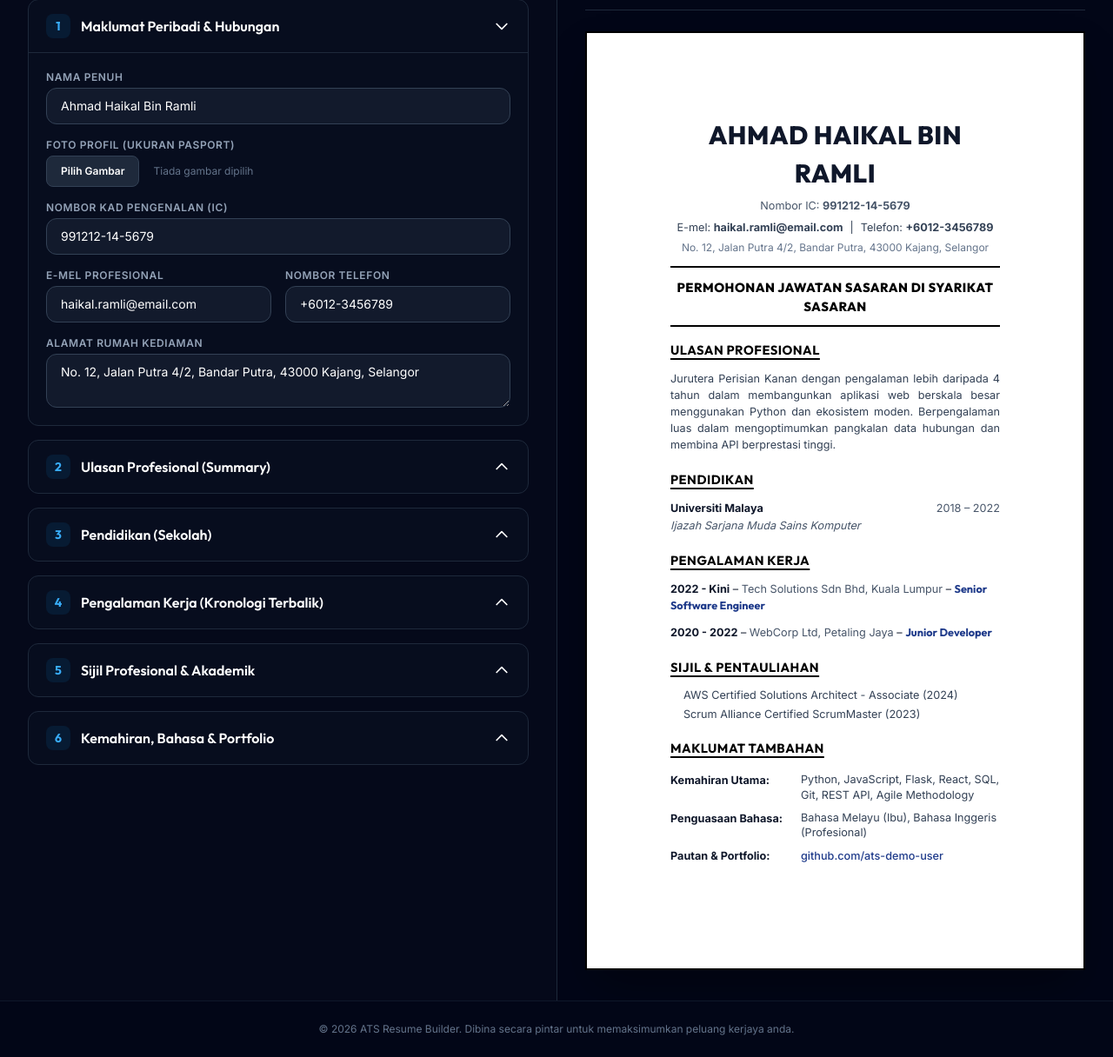
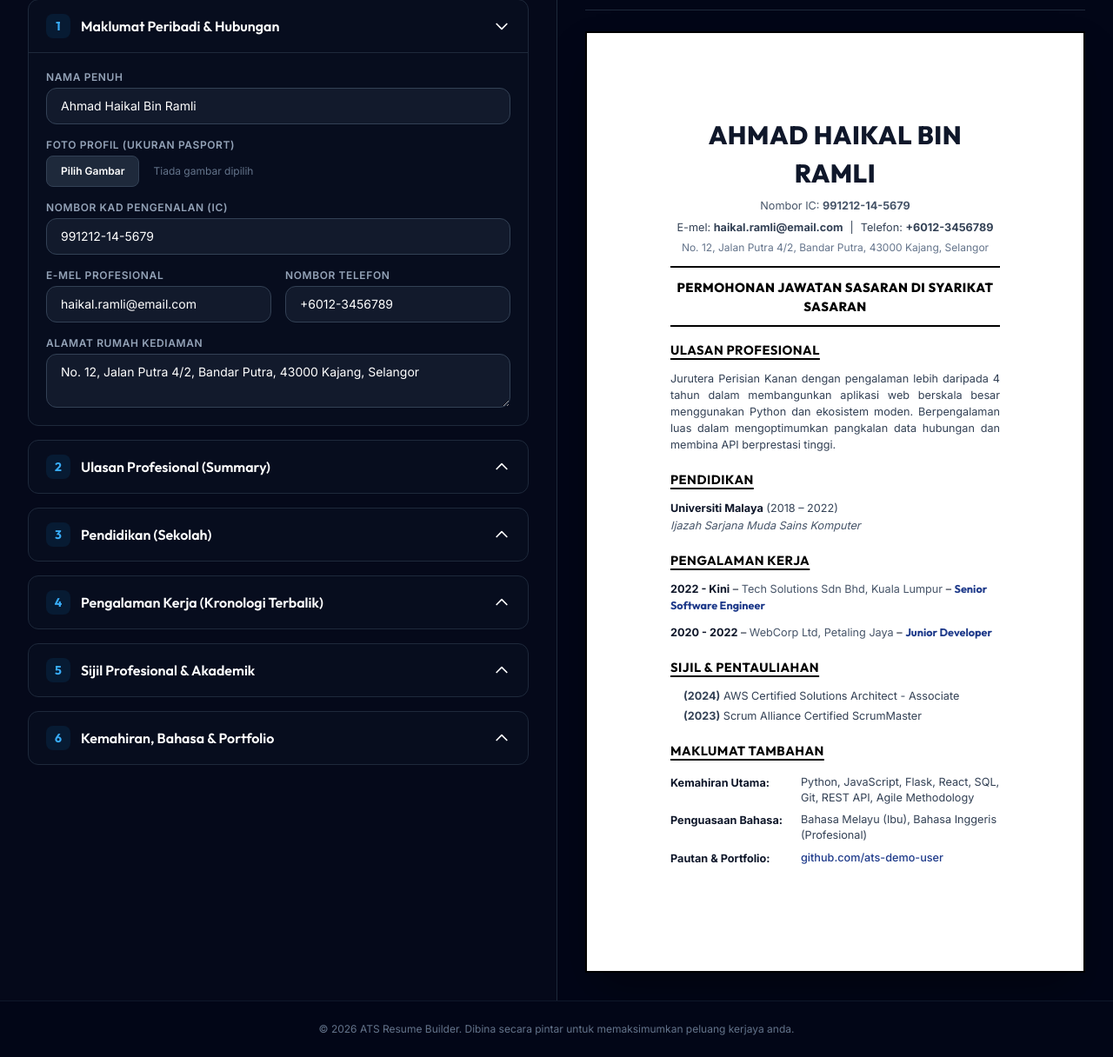
Before and after one commit to fuzb36/resume, a Flask app: page /admin/resume/edit/1 in a window 1280 px wide. Shown: the part 272-1488 px from the top of the page at 87% size. Run offline with Flask 3, Linux system fonts and the light colour scheme; the visitor is signed in with stand-in values (Sample User, id 1); data comes from the database, SQL or seed files in the repository; some libraries are stand-ins or nearby versions.

Commit message:
feat: education year inline with brackets, cert year extracted to front; fix all borders to black

```diff
--- a/static/main.js
+++ b/static/main.js
@@ -536,11 +536,13 @@ function updatePreview() {
 
         educationData.forEach(item => {
             if (item.institusi || item.bidang) {
+                const tahun = (item.tahun_mula || item.tahun_tamat)
+                    ? ` (${item.tahun_mula || ''}${item.tahun_mula && item.tahun_tamat ? ' – ' : ''}${item.tahun_tamat || ''})`
+                    : '';
                 paperHtml += `
                     <div class="resume-item" style="margin-bottom: 10px; font-size: 9.5pt;">
-                        <div style="display: flex; justify-content: space-between; font-weight: bold; color: #0f172a;">
-                            <span>${item.institusi || 'Nama Institusi'}</span>
-                            <span style="font-weight: normal; color: #475569;">${item.tahun_mula || 'Tahun'} &ndash; ${item.tahun_tamat || 'Tahun'}</span>
+                        <div style="font-weight: bold; color: #0f172a;">
+                            ${item.institusi || 'Nama Institusi'}<span style="font-weight: normal; color: #334155;">${tahun}</span>
                         </div>
                         <div style="font-style: italic; color: #475569; margin-top: 1px;">${item.bidang || 'Bidang Pengajian'}</div>
                     </div>
@@ -583,12 +585,22 @@ function updatePreview() {
     if (validCerts.length > 0) {
         paperHtml += `
             <div class="resume-section" style="margin-bottom: 20px;">
-                <h2 style="font-size: 11pt; font-weight: bold; color: #000000; border: none; margin: 0 0 10px 0; padding-bottom: 0; text-transform: uppercase; letter-spacing: 0.5px; font-family: 'Outfit', 'Arial', sans-serif;">Sijil & Pentauliahan</h2>
+                <h2 style="font-size: 11pt; font-weight: bold; color: #000000; border: none; margin: 0 0 10px 0; padding-bottom: 0; text-transform: uppercase; letter-spacing: 0.5px; font-family: 'Outfit', 'Arial', sans-serif;">Sijil &amp; Pentauliahan</h2>
                 <ul style="margin: 0; padding-left: 15px; font-size: 9.5pt; color: #334155;">
         `;
 
         validCerts.forEach(item => {
-            paperHtml += `<li style="margin-bottom: 4px; line-height: 1.4;">${item.nama}</li>`;
+            // Ekstrak tahun dari kurungan di hujung nama sijil: "Nama Sijil (2024)" -> "(2024) Nama Sijil"
+            const bracketMatch = item.nama.match(/^(.*?)\s*(\(\d{4}(?:\s*[-–]\s*\d{4})?\))\s*$/);
+            let displayName;
+            if (bracketMatch) {
+                const namaTanpaTahun = bracketMatch[1].trim();
+                const tahunKurungan = bracketMatch[2];
+                displayName = `<span style="font-weight: bold; color: #334155;">${tahunKurungan}</span> ${namaTanpaTahun}`;
+            } else {
+                displayName = item.nama;
+            }
+            paperHtml += `<li style="margin-bottom: 4px; line-height: 1.5;">${displayName}</li>`;
         });
 
         paperHtml += `</ul></div>`;
--- a/static/style.css
+++ b/static/style.css
@@ -108,7 +108,7 @@ body {
 #ats-resume-paper.theme-futuristic {
     background: radial-gradient(circle at top left, #0f172a, #020617) !important;
     color: #f1f5f9 !important;
-    border: 1px solid rgba(0, 242, 254, 0.25) !important;
+    border: 2px solid #000000 !important;
     box-shadow: 0 0 25px rgba(0, 242, 254, 0.15) !important;
     border-radius: 16px;
     font-family: 'Inter', sans-serif !important;
```
